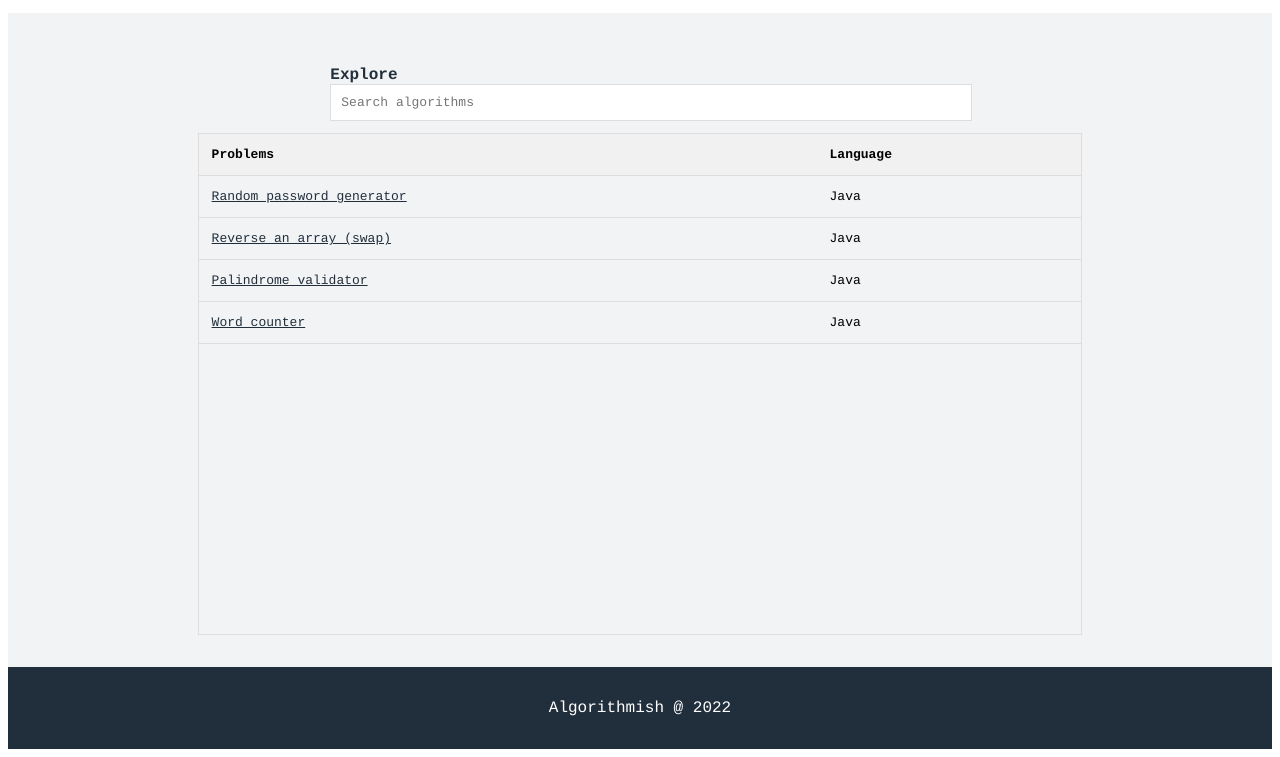
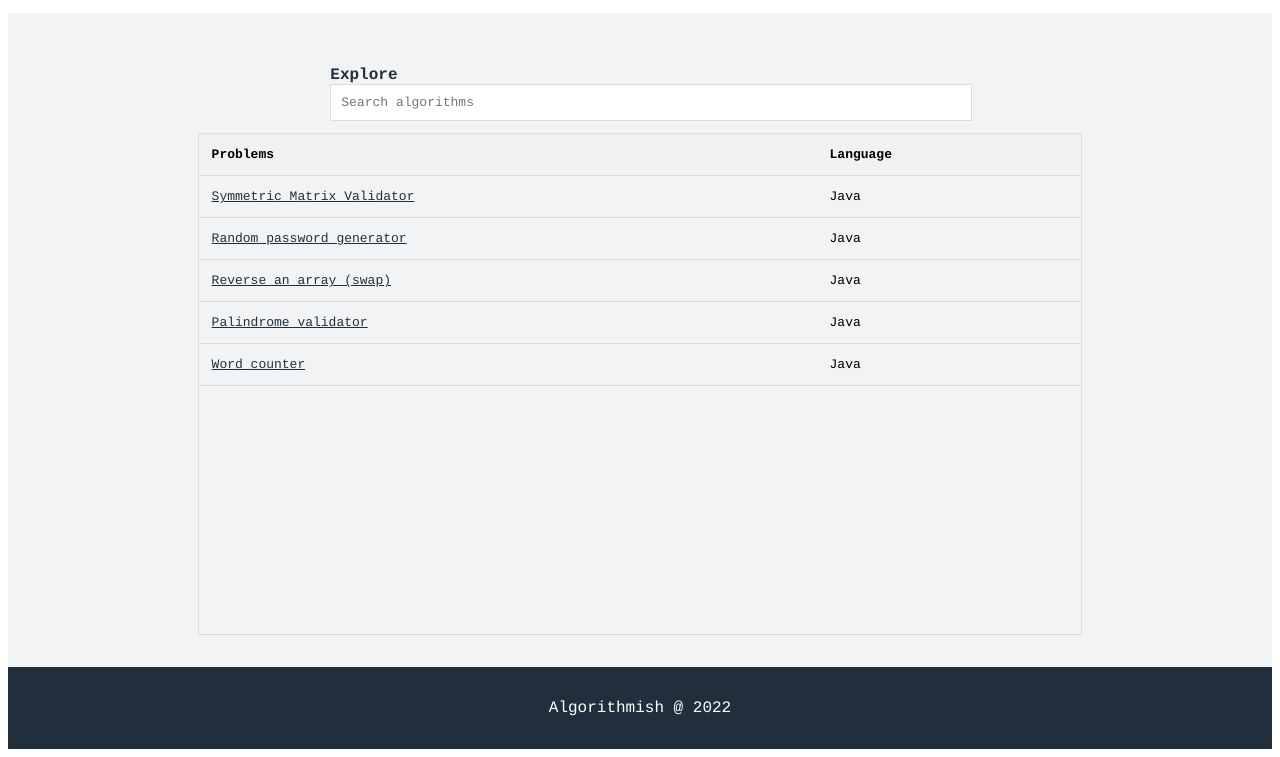
Before and after one commit to JayedRafiProjects/algorithmish, a plain HTML site: page index.html in a window 1280 px wide. Shown: the part 770-1527 px from the top of the page. Drawn offline with Linux system fonts and the light colour scheme.

Commit message:
Update index.html

```diff
--- a/index.html
+++ b/index.html
@@ -56,6 +56,10 @@ ALGORITHMISH HOME PAGE
 
 			<!-- OPTIONS-->
 			<tr>
+    		<td style="width: 70%;"><a href="https://github.com/JayedRafiProjects/algorithmish/tree/main/symmetric-matrix">Symmetric Matrix Validator</a></td>
+    		<td>Java</td>
+  			</tr>
+			<tr>
     		<td style="width: 70%;"><a href="https://github.com/JayedRafiProjects/algorithmish/tree/main/rand-pass">Random password generator</a></td>
     		<td>Java</td>
   			</tr>
```
